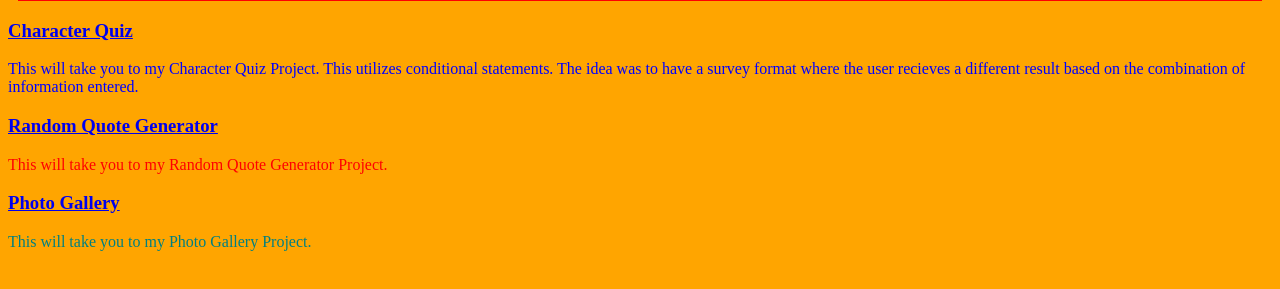
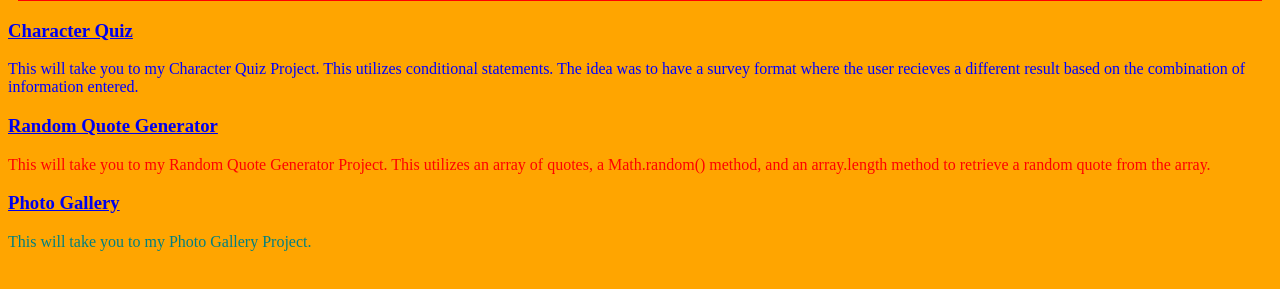
Before and after one commit to pizzafan37/pizzafan37.github.io, a plain HTML site: page index.html in a window 1280 px wide. Shown: the part 139-428 px from the top of the page. Drawn offline with Linux system fonts and the light colour scheme.

Commit message:
Update index.html

```diff
--- a/index.html
+++ b/index.html
@@ -15,7 +15,7 @@
 
         <p class="project1">This will take you to my Character Quiz Project. This utilizes conditional statements. The idea was to have a survey format where the user recieves a different result based on the combination of information entered.</p>
         <h3 class="project2"><a href="https://pizzafan37.github.io/Random-Quote-Generator/" target="_blank">Random Quote Generator</a></h3>
-            <p class="project2">This will take you to my Random Quote Generator Project.</p>
+            <p class="project2">This will take you to my Random Quote Generator Project. This utilizes an array of quotes, a Math.random() method, and an array.length method to retrieve a random quote from the array.</p>
             <h3 class="project3"><a href="https://pizzafan37.github.io/Photo-Gallery-Project/" target="_blank">Photo Gallery</a></h3>
             <p class="project3">This will take you to my Photo Gallery Project.</p>
         </div>
```
